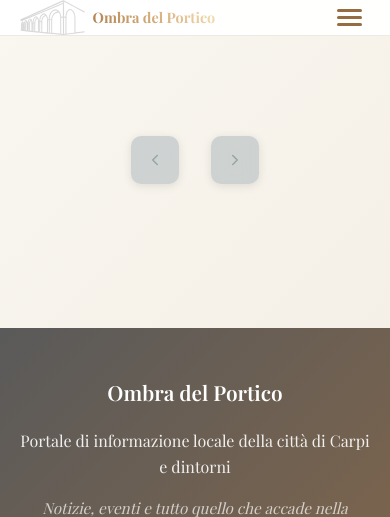
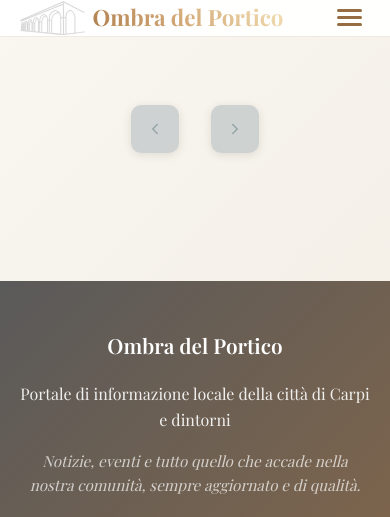
Before and after one commit to DrQuatermass/carpi-news, a Django app: page / in a window 390 px wide. Shown: the top 517 px of the page. Run offline with Django 5.2, Linux system fonts and the light colour scheme; data that the repository does not hold is empty; some web fonts are replaced.

Commit message:
Fix mobile header spacing and improve logo text sizing
- Reduce main content top margin on mobile from 80px to 65px when hero is hidden
- Increase logo text size on mobile while preventing line breaks with white-space: nowrap
- Change Carpi Calcio auto_approve to false and optimize selectors for WordPress compatibility

🤖 Generated with [Claude Code](https://claude.ai/code)

Co-Authored-By: Claude <noreply@anthropic.com>

```diff
--- a/carpi_news/home/monitor_configs.py
+++ b/carpi_news/home/monitor_configs.py
@@ -13,8 +13,6 @@ CARPI_CALCIO_CONFIG = SiteConfig(
     # Configurazioni specifiche per HTML scraping
     news_url="https://www.carpicalcio.it/news/",
     selectors=[
-        '.post-entry',           # Selettore più specifico per WordPress
-        '.avia-content-section', # Contenitore principale articoli
         '.news-item',
         '.article-preview',
         '.post',
@@ -37,7 +35,7 @@ CARPI_CALCIO_CONFIG = SiteConfig(
     ],
 
     # Approvazione automatica per Carpi Calcio
-    auto_approve=True,
+    auto_approve=False,
 
     # Generazione AI
     use_ai_generation=True,
--- a/carpi_news/home/static/home/css/style.css
+++ b/carpi_news/home/static/home/css/style.css
@@ -62,6 +62,14 @@ nav {
     -webkit-background-clip: text;
     -webkit-text-fill-color: transparent;
     background-clip: text;
+    white-space: nowrap;
+}
+
+/* Increase logo text size on mobile */
+@media (max-width: 768px) {
+    .logo-text {
+        font-size: clamp(1.4rem, 3vw, 1.4rem);
+    }
 }
 
 @keyframes logoGlow {
@@ -118,6 +126,14 @@ nav {
 main {
     margin-top: 80px;
     padding: 2rem 0;
+}
+
+/* Responsive main content - reduce top margin on mobile when hero is hidden */
+@media (max-width: 768px) {
+    main {
+        margin-top: 65px;
+        padding: 1rem 0;
+    }
 }
 
 /* Hero Section */
```
